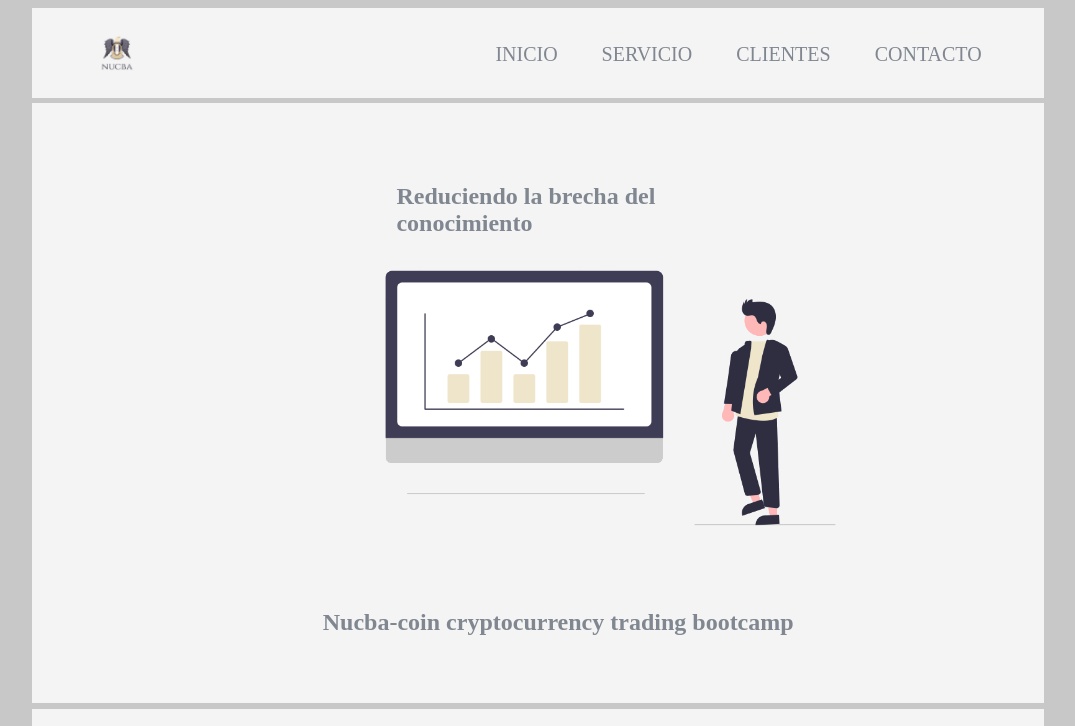
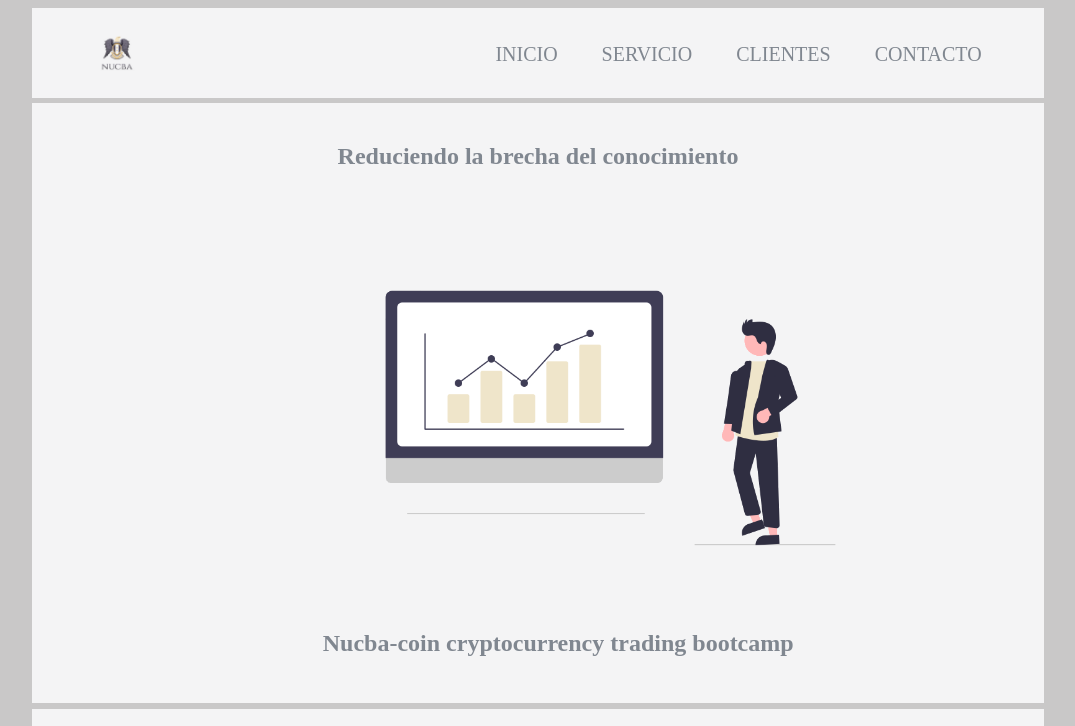
Before and after one commit to LautaroBarrozo/E2-landing-page, a plain HTML site: page index.html in a window 1280 px wide. Shown: the top 726 px of the page, without its empty margins (102-1177 px from the left). Drawn offline with Linux system fonts and the light colour scheme.

Commit message:
landing page 2.1

```diff
--- a/index.css
+++ b/index.css
@@ -65,12 +65,10 @@ body{
 
 .slogan{
     color: #808790;
-    width: 35%;
+    width: 100%;
     height: 10%;
-    position: relative;
-    left: 36%;
-    top: 10%;
-
+    text-align: center;
+    padding-top: 2%;
 }
 
 .section-logo-flex{
```
